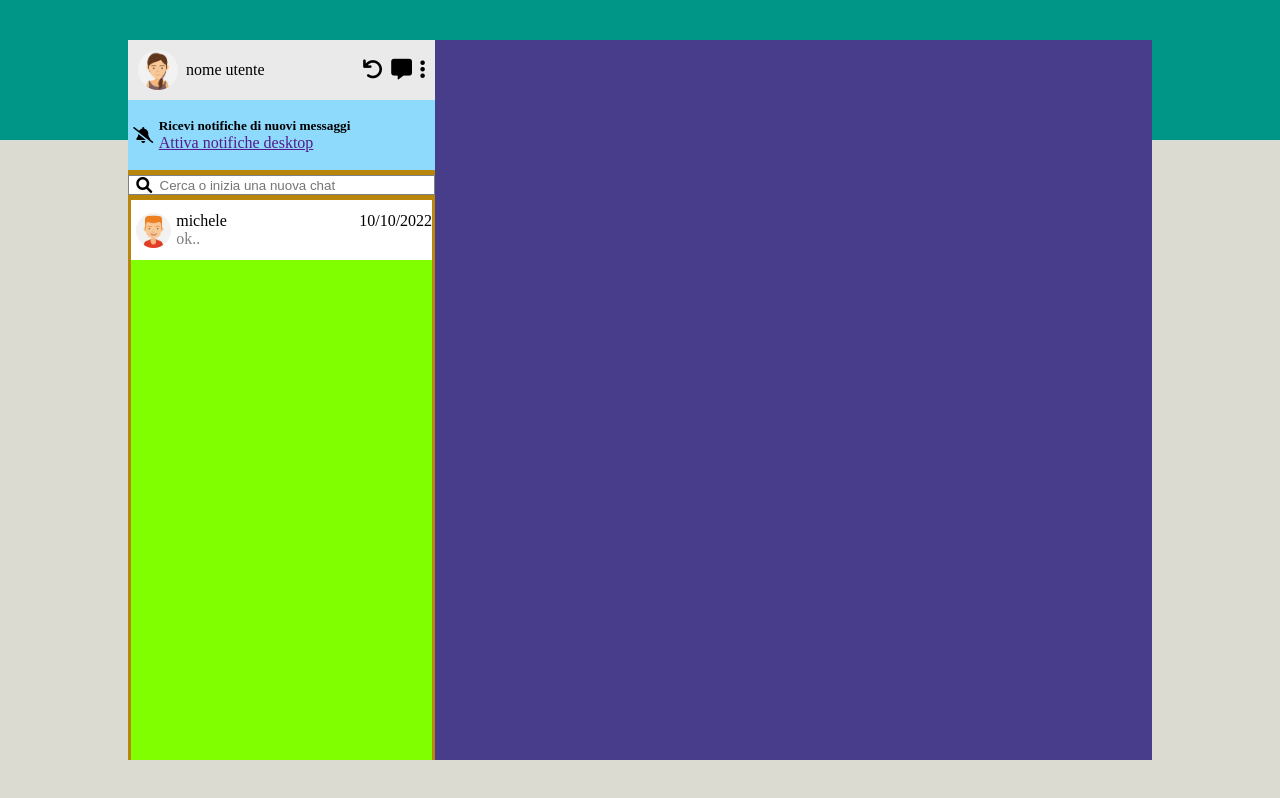
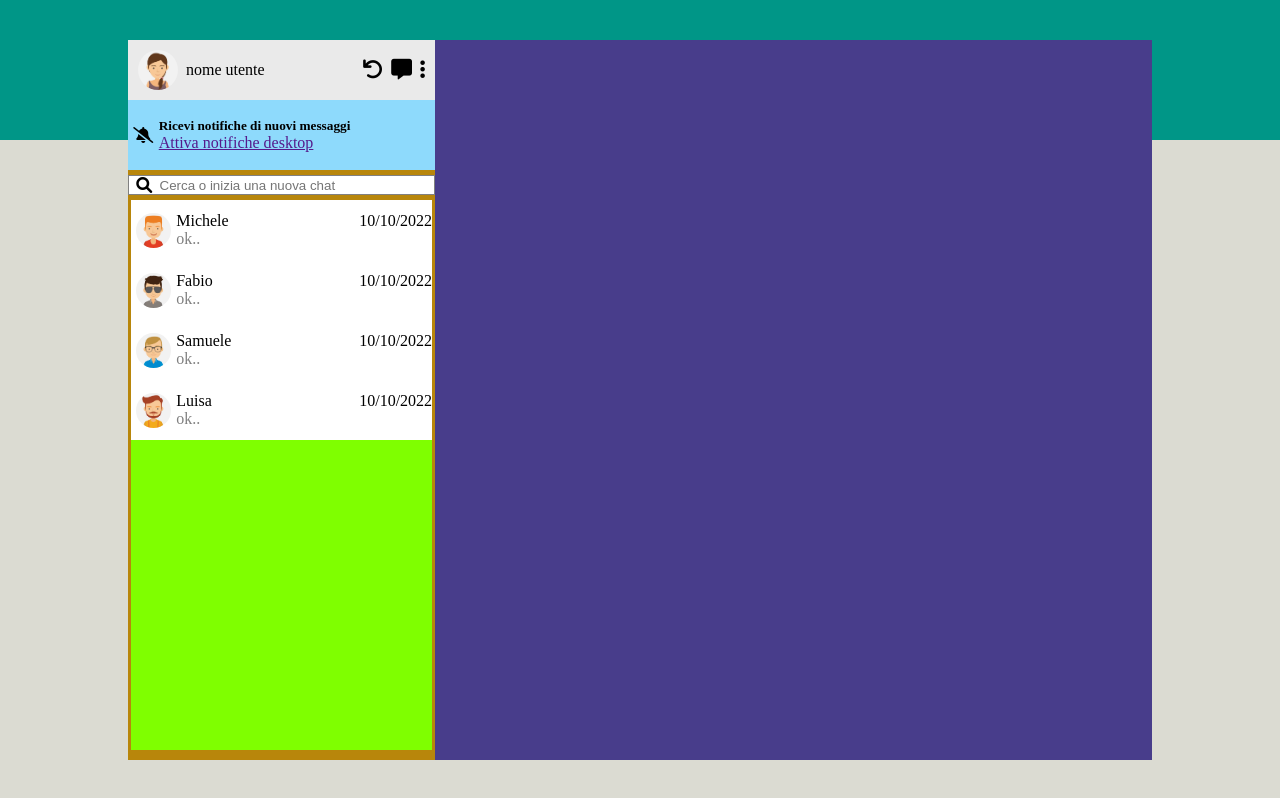
Before and after one commit to Angeloamenta/vue-boolzapp, a plain HTML site: page index.html in a window 1280 px wide. Drawn offline with nearby package versions, Linux system fonts and the light colour scheme.

Commit message:
visual v-for

```diff
--- a/css/style.css
+++ b/css/style.css
@@ -148,8 +148,9 @@ background-color: darkgoldenrod;
 .contacts {
     width: 98%;
     margin: 0 auto;
-    height: calc(100% - 160px);
+    height: calc(100% - 170px);
     background-color: chartreuse;
+    overflow-y: auto;
 }
 
 .contacts ul li {
--- a/index.html
+++ b/index.html
@@ -53,13 +53,13 @@
                 <!-- contacts -->
                 <div class="contacts">
                     <ul>
-                        <li>
+                        <li v-for="(cont, index) in contacts">
                             <div class="contact-img">
-                                <img src="img/avatar_1.jpg" alt="">
+                                <img :src="`img/avatar${cont.avatar}.jpg`" alt="">
                             </div>
                             <div class="cont-info">
                                 <div class="info-top">
-                                    <div class="name-cont">michele</div>
+                                    <div class="name-cont">{{cont.name}}</div>
                                     <div class="cont-date">10/10/2022</div>
                                 </div>
                                 <div class="info-bottom">
--- a/js/script.js
+++ b/js/script.js
@@ -1,7 +1,6 @@
 var app = new Vue({
     el: '#app',
     data: {
-      message: 'Hello Vue!',
       contacts: [
         {
           name: "Michele",
```
